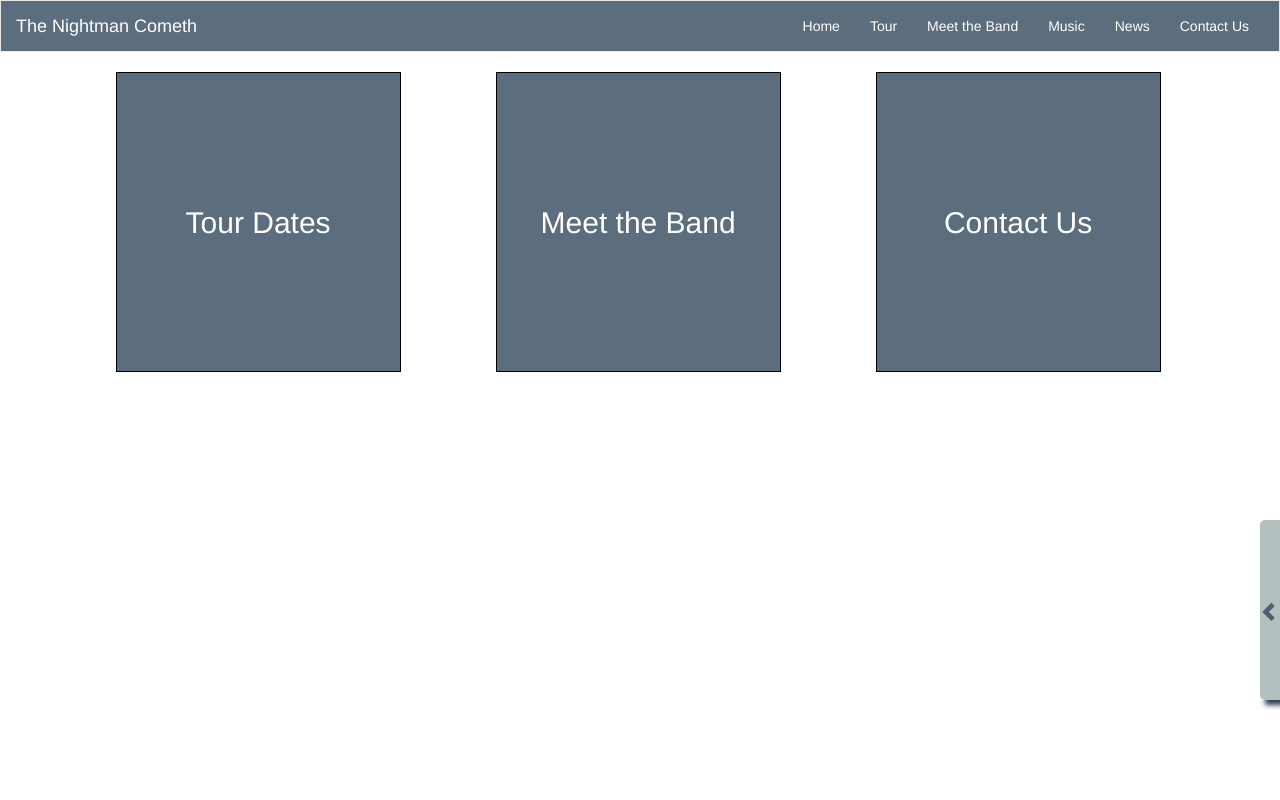
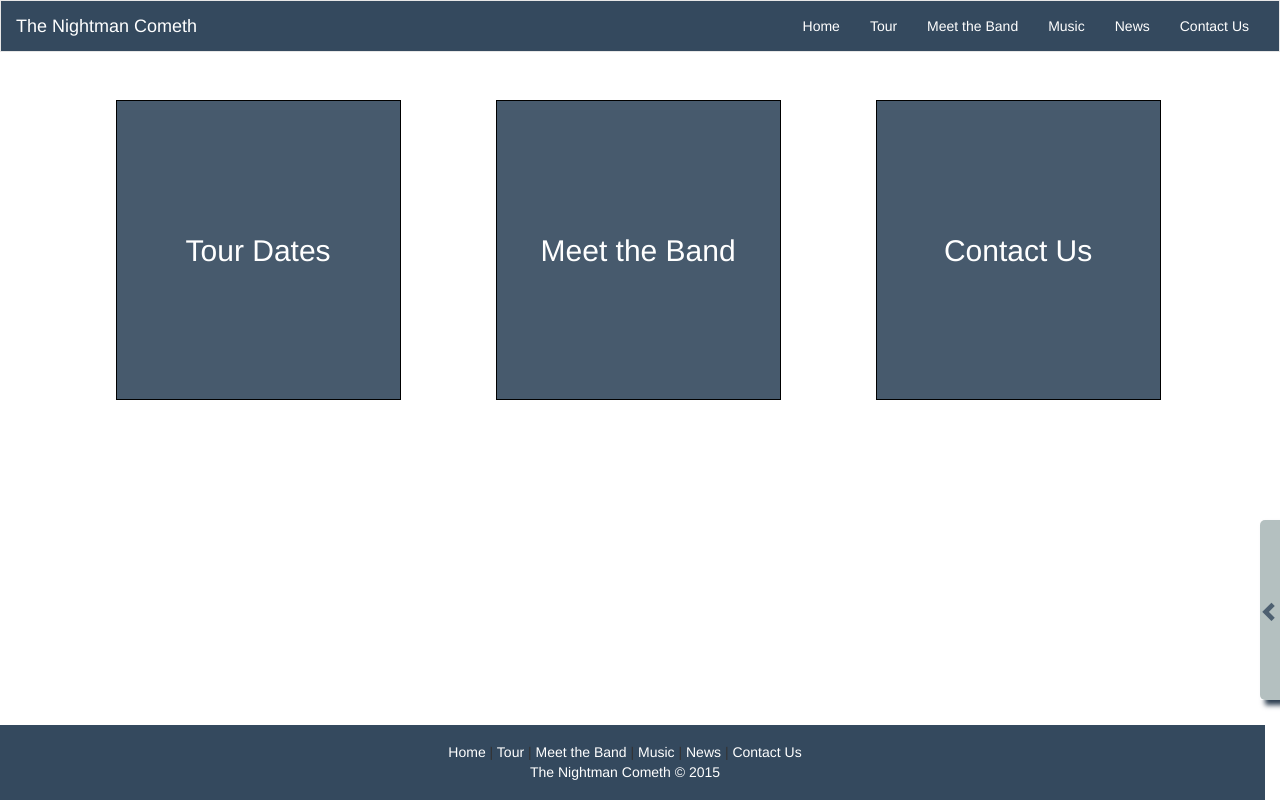
Before and after one commit to c1phr/cs399_band, a Django app: page / in a window 1280 px wide. Run offline with Django 3.2, Linux system fonts and the light colour scheme; some libraries are stand-ins or nearby versions.

Commit message:
Added Footer - Changed Some colors

```diff
--- a/band_project/static/social_icons/style.css
+++ b/band_project/static/social_icons/style.css
@@ -1,13 +1,18 @@
 .navbar-default
 {
-    background:rgba(52, 73, 94, .8) !important;
+    background:rgba(52, 73, 94, 1) !important;
     border-radius: 0 !important;
+}
+.navbar{
+    position:fixed !important;
+    width:100% !important;
+    z-index:9999 !important;
 }
 .navbar .nav li a{
     color:white !important;
 }
 .navbar .nav li a:hover{
-    background:rgba(44, 62, 80,.8) !important;
+    background:rgba(149, 165, 166, .7) !important;
     color:white !important;
 }
 .sidebar-container{
@@ -48,7 +53,8 @@
     display:table-cell;
     vertical-align:middle;
     text-align:center;
-    background:rgba(52, 73, 94, .8);
+        /*background:rgba(39, 174, 96,1.0)!important;*/
+    background:rgba(52, 73, 94, .9);
 }
 .valign-box-text{
     color:white;
@@ -57,10 +63,12 @@
     cursor:default;
 }
 .btn-custom{
+    /*background:rgba(22, 160, 133,1.0);*/
     background:rgba(149, 165, 166, .7) !important;
     color:white;
     border-radius:0 !important;
     border:1px solid black !important;
+    font-weight:bold !important;
 }
 .outer-tour-box{
     height:300px !important;
@@ -69,6 +77,7 @@
     padding-left:0 !important;
     border:1px solid black;
     display:table;
+
 
 }
 .outer-band-box{
@@ -80,3 +89,6 @@
     display:table;
 
 }
+.footer span a{
+    color:white !important;
+}
--- a/band_project/templates/base.html
+++ b/band_project/templates/base.html
@@ -52,11 +52,20 @@
         </div>
     </div>
 </div>
-
+    <div class="container" style="cursor:default; padding-top:100px; margin-bottom:75px;">
 {% block content %}
 {% endblock %}
 
-
+</div>
+{#style="height:50px; background:rgba(52, 73, 94, 1) !important; width:100%;position:fixed; bottom:0;"#}
+{#<footer >#}
+    <div class="row text-center footer" style="height:75px; background:rgba(52, 73, 94, 1) !important; width:100%;position:fixed; bottom:0; ">
+        <div class="footer-container" style="margin-top: 17px;">
+            <span style="margin-top:10px;"><a href="/">Home</a> | <a href="#">Tour</a> | <a href="/meet">Meet the Band</a> | <a href="#">Music</a> | <a href="#">News</a> | <a href="#">Contact Us</a></span>
+            <p style="color:white !important;">The Nightman Cometh &copy; 2015</p>
+        </div>
+    </div>
+{#</footer>#}
 <script src="https://code.jquery.com/jquery-1.11.2.min.js"></script>
 <script src="https://maxcdn.bootstrapcdn.com/bootstrap/3.3.1/js/bootstrap.min.js"></script>
 <script>
--- a/band_project/templates/index.html
+++ b/band_project/templates/index.html
@@ -27,7 +27,7 @@
     }
 {% endblock %}
 {% block content %}
-    <div class="container" style="cursor:default;">
+
         <div class="row center-block hidden-sm hidden-xs">
             <div class="col-md-3  text-center outer-tour-box" style="margin-left:4%;">
                 <div class="valign-box" style="">
@@ -97,7 +97,6 @@
                 </div>
             </div>
         </div>
-    </div>
 
 
 {% endblock %}
```
